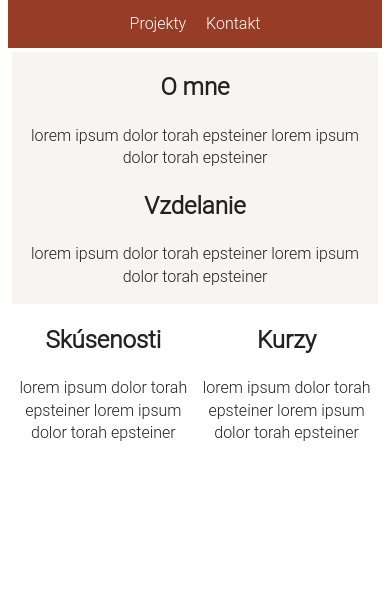
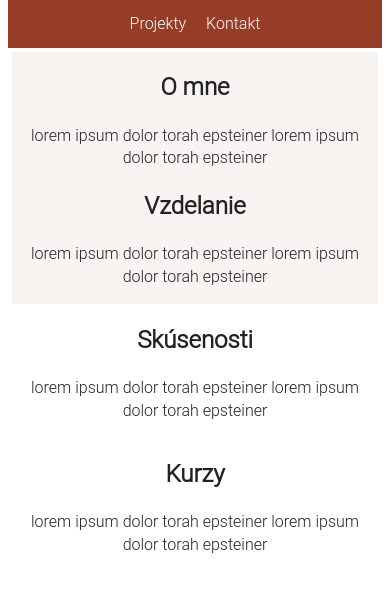
Before and after one commit to gamderto/gamderto.github.io, a website built with webpack: page index.html in a window 390 px wide. Shown: the part 94-686 px from the top of the page. Built offline with nearby package versions, Linux system fonts and the light colour scheme.

Commit message:
commit -m

```diff
--- a/css/style.css
+++ b/css/style.css
@@ -218,6 +218,9 @@ main{
   .container {
     flex-direction: column !important;
   }
+  .container1 {
+    flex-direction: column !important;
+  }
 }
 
 @media print,
```
